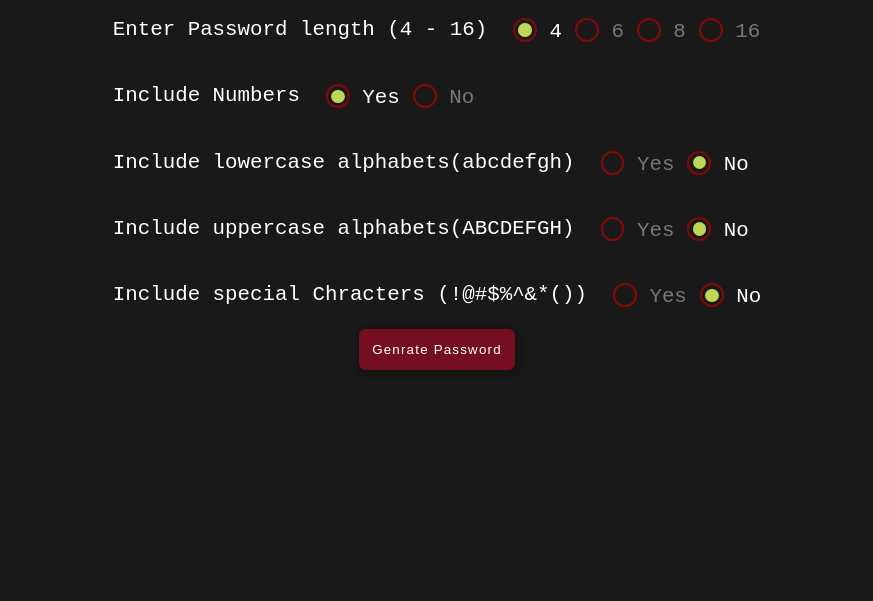
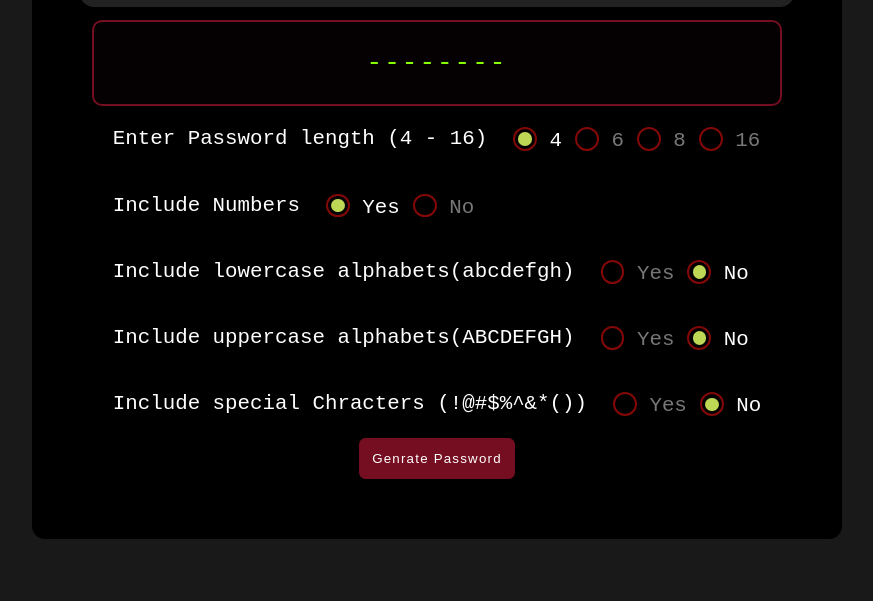
Before and after one commit to AkshayV30/random-password-genrator, a website: page index.html in a window 1280 px wide. Shown: the part 199-800 px from the top of the page, without its empty margins (203-1076 px from the left). Drawn offline with Linux system fonts and the light colour scheme.

Commit message:
update scss

```diff
--- a/SCSS/main.scss
+++ b/SCSS/main.scss
@@ -9,6 +9,7 @@
 :root {
   --base-color: #191919;
   --body-color: white;
+  --base-background-color-2: rgb(0, 0, 0);
   //
   --header-background-color: #222222;
   --header-color: white;
@@ -27,14 +28,22 @@ body {
   // justify-content: space-around;
   flex-direction: column;
   align-items: center;
+  justify-content: center;
+  height: 100vh;
   overflow: hidden;
-  min-height: 100vh;
+
   background: var(--base-color);
   color: var(--body-color);
 }
 
 html {
   font-family: monospace;
+}
+
+.base-container {
+  background: var(--base-background-color-2);
+  padding: 3.6rem;
+  border-radius: 1rem;
 }
 
 header {
@@ -168,6 +177,9 @@ footer {
 
 /* Define a media query for screens smaller than a certain width, e.g., 768px */
 @media only screen and (max-width: 768px) {
+  body {
+    height: 60vh;
+  }
   main {
     padding: 1rem; /* Reduce the padding for main content */
     font-size: 1.2rem;
--- a/index.html
+++ b/index.html
@@ -7,6 +7,7 @@
     <link rel="stylesheet" href="./CSS/style.css" />
   </head>
   <body>
+    <div class="base-container">
       <header>
         <h1>Random Password Genrator</h1>
       </header>
@@ -101,7 +102,9 @@
                 id="lowerCaseAlphabetY"
                 data-include="true"
               />
-            <label class="selector-option" for="lowerCaseAlphabetY"> Yes</label>
+              <label class="selector-option" for="lowerCaseAlphabetY">
+                Yes</label
+              >
             </div>
             <div class="options">
               <input
@@ -112,7 +115,9 @@
                 data-include="false"
                 checked
               />
-            <label class="selector-option" for="lowerCaseAlphabetN"> No</label>
+              <label class="selector-option" for="lowerCaseAlphabetN">
+                No</label
+              >
             </div>
           </div>
         </div>
@@ -128,7 +133,9 @@
                 id="upperCaseAlphabetY"
                 data-include="true"
               />
-            <label class="selector-option" for="upperCaseAlphabetY"> Yes</label>
+              <label class="selector-option" for="upperCaseAlphabetY">
+                Yes</label
+              >
             </div>
             <div class="options">
               <input
@@ -139,7 +146,9 @@
                 data-include="false"
                 checked
               />
-            <label class="selector-option" for="upperCaseAlphabetN"> No</label>
+              <label class="selector-option" for="upperCaseAlphabetN">
+                No</label
+              >
             </div>
           </div>
         </div>
@@ -173,6 +182,7 @@
 
         <button type="button" class="btn-genrate">Genrate password</button>
       </main>
+    </div>
 
     <script src="./JS/script.js"></script>
   </body>
```
Also changed, not shown: CSS/style.css. Lines whose indentation alone changed are shown as unchanged.
